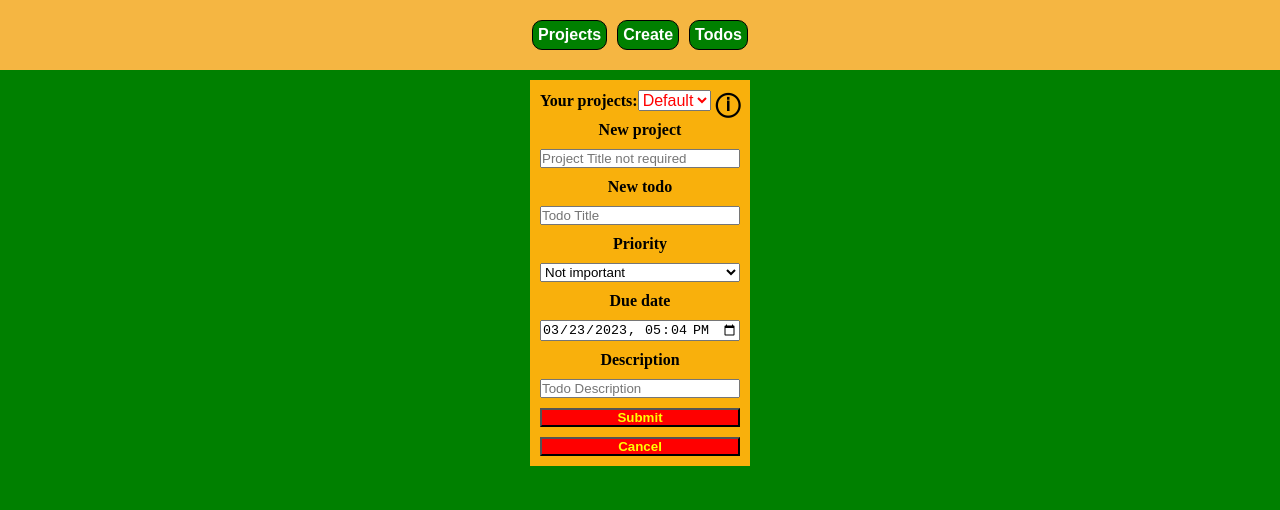
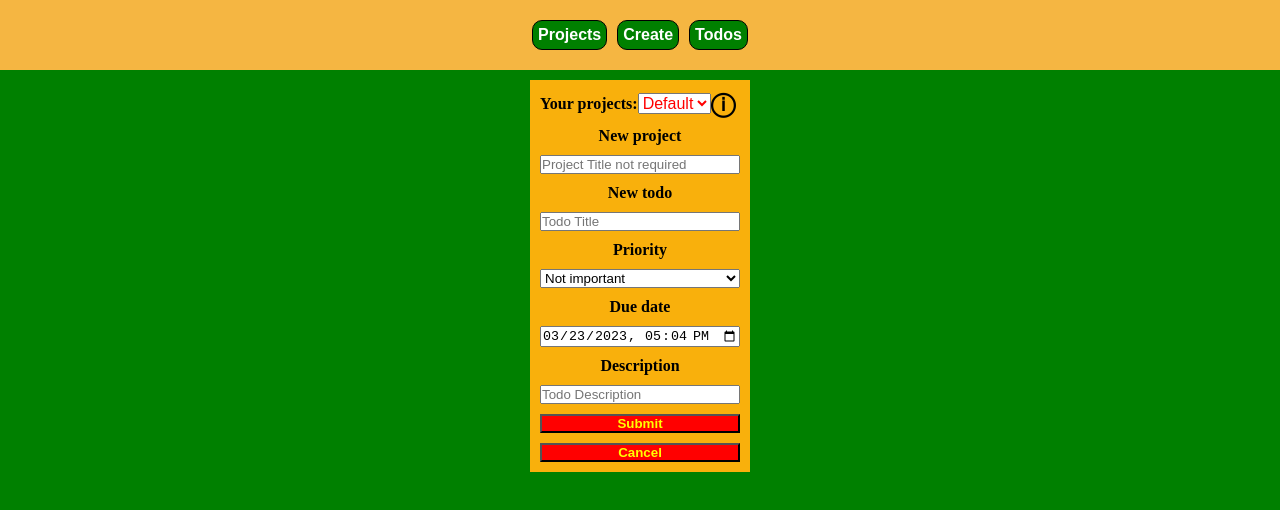
Before and after one commit to aleksandar-code/todoList, a website built with webpack: page src/index.html in a window 1280 px wide. Both pictures are taken after a click on the button "Create". Built offline with nearby package versions, Linux system fonts and the light colour scheme.

Commit message:
Fix form

```diff
--- a/src/index.css
+++ b/src/index.css
@@ -30,8 +30,7 @@ header {
 
 #more-info {
   cursor: pointer;
-  position: absolute;
-  right: 10px;
+
   font-size: 1.5rem;
 }
 
@@ -55,6 +54,10 @@ form {
   width: 220px;
   text-align: center;
   position: relative;
+}
+
+#form-head {
+  display: flex;
 }
 
 #edit-form {
--- a/src/index.html
+++ b/src/index.html
@@ -21,8 +21,9 @@
       </div>
 
       <form id="creation-form" action="" method="post">
-        <div id="more-info">&#9432;</div>
-
+        <div id="form-head">
+          <div id="more-info">&#9432;</div>
+        </div>
         <label for="project-title">New project</label>
         <input
           type="text"
--- a/src/index.js
+++ b/src/index.js
@@ -292,7 +292,7 @@ showFormBtn.addEventListener("click", () => {
   document.getElementById("show-form").style.pointerEvents = "none";
   hideTodoBox();
   hideProjects();
-  moveProjectPickerIn(document.getElementById("creation-form"));
+  moveProjectPickerIn(document.getElementById("form-head"));
   document.getElementById("show-todos").style.pointerEvents = "";
 });
 
```
Also changed, not shown: dist/index.bundle.js, dist/index.html.
